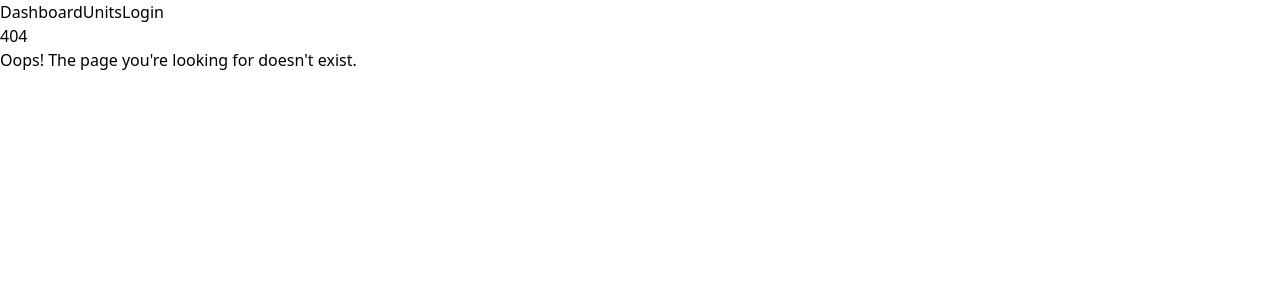
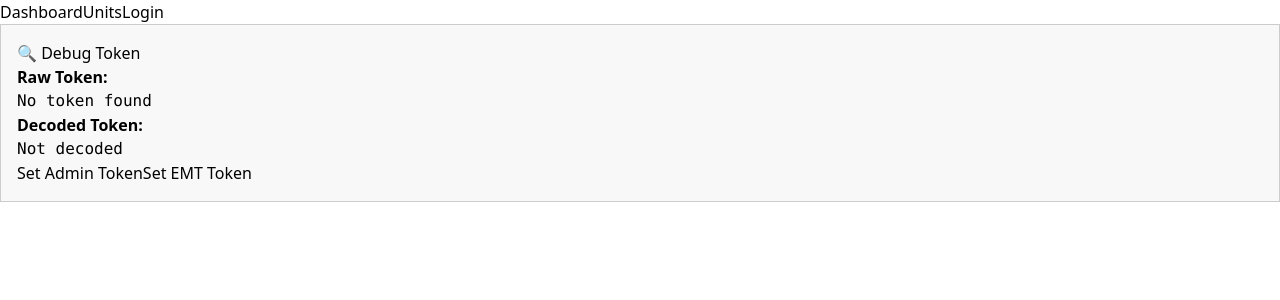
Before and after one commit to toddayres06/ambulance-tracker, a React (Vite) app: page /debug-token in a window 1280 px wide. Before the commit this address had no page. Shown: the top 300 px of the page. Built offline with nearby package versions, Linux system fonts and the light colour scheme.

Commit message:
finalizing login roles/credentials

```diff
--- /dev/null
+++ b/src/components/DebugToken.jsx
@@ -0,0 +1,81 @@
+// /components/DebugToken.jsx
+import { useEffect, useState } from 'react';
+import { jwtDecode } from 'jwt-decode';
+
+const DebugToken = () => {
+  const [decoded, setDecoded] = useState(null);
+  const [rawToken, setRawToken] = useState(null);
+
+  const fakeAdminToken = {
+    email: "admin@example.com",
+    role: "admin",
+    exp: Math.floor(Date.now() / 1000) + 60 * 60, // 1 hour from now
+  };
+
+  const fakeEMTToken = {
+    email: "emt@example.com",
+    role: "emt",
+    exp: Math.floor(Date.now() / 1000) + 60 * 60,
+  };
+
+
+  useEffect(() => {
+    const token = localStorage.getItem('token');
+    setRawToken(token);
+
+    if (token) {
+      try {
+        const decodedToken = jwtDecode(token);
+        setDecoded(decodedToken);
+      } catch (err) {
+        setDecoded({ error: 'Invalid token' });
+      }
+    }
+  }, []);
+
+  return (
+    <div style={{ padding: '1rem', background: '#f8f8f8', border: '1px solid #ccc' }}>
+      <h2>🔍 Debug Token</h2>
+      <p><strong>Raw Token:</strong></p>
+      <pre style={{ wordBreak: 'break-word' }}>{rawToken || 'No token found'}</pre>
+      <p><strong>Decoded Token:</strong></p>
+      <pre>{decoded ? JSON.stringify(decoded, null, 2) : 'Not decoded'}</pre>
+
+      <button
+  className="bg-blue-600 text-white px-4 py-2 rounded hover:bg-blue-700 mr-2"
+  onClick={() => {
+    const encoded =
+      btoa(JSON.stringify({ alg: "HS256", typ: "JWT" })) +
+      "." +
+      btoa(JSON.stringify(fakeAdminToken)) +
+      "." +
+      "fake-signature";
+    localStorage.setItem("token", encoded);
+    window.location.reload();
+  }}
+>
+  Set Admin Token
+</button>
+
+<button
+  className="bg-green-600 text-white px-4 py-2 rounded hover:bg-green-700"
+  onClick={() => {
+    const encoded =
+      btoa(JSON.stringify({ alg: "HS256", typ: "JWT" })) +
+      "." +
+      btoa(JSON.stringify(fakeEMTToken)) +
+      "." +
+      "fake-signature";
+    localStorage.setItem("token", encoded);
+    window.location.reload();
+  }}
+>
+  Set EMT Token
+</button>
+
+
+    </div>
+  );
+};
+
+export default DebugToken;
--- a/src/components/PrivateRoute.jsx
+++ b/src/components/PrivateRoute.jsx
@@ -6,17 +6,17 @@ const PrivateRoute = ({ requiredRole }) => {
   const token = localStorage.getItem('token');
 
   if (!token) {
-    return <Navigate to="/" replace />;
+    return <Navigate to="/login" replace />;
   }
 
   try {
     const decoded = jwtDecode(token);
     if (requiredRole && decoded.role !== requiredRole) {
-      return <Navigate to="/" replace />;
+      return <Navigate to="/unauthorized" replace />;
     }
     return <Outlet />; // Proceed to protected route
   } catch (err) {
-    return <Navigate to="/" replace />;
+    return <Navigate to="/login" replace />;
   }
 };
 
--- /dev/null
+++ b/src/constants/roles.js
@@ -0,0 +1,6 @@
+// /constants/roles.js
+export const ROLES = {
+    ADMIN: 'admin',
+    DISPATCHER: 'dispatcher',
+    EMT: 'emt',
+  };
```
Also changed, not shown: src/main.jsx (+8 -3 lines), 1 other file (tests, documents, lock files or other folders).
